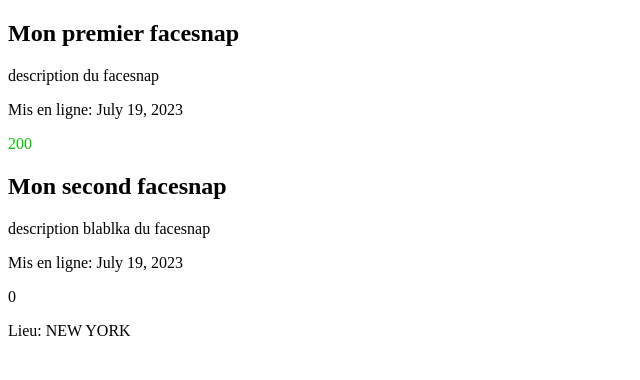
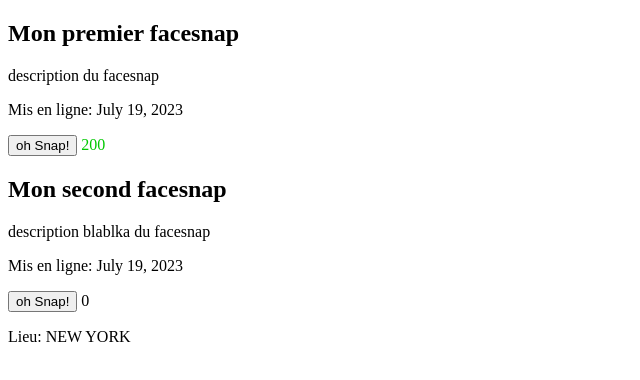
Before and after one commit to emmflo0510/nouveau, an Angular app in the folder snapface/: page / in a window 1280 px wide. Shown: the top 380 px of the page, without its empty margins (0-640 px from the left). Built offline with nearby package versions, Linux system fonts and the light colour scheme.

Commit message:
création boutton

```diff
--- a/snapface/src/app/single-face-snap/single-face-snap.component.html
+++ b/snapface/src/app/single-face-snap/single-face-snap.component.html
@@ -2,6 +2,10 @@
     <h2>{{faceSnap.title }}</h2>
     <p> {{ faceSnap.description }}</p>
     <p> Mis en ligne: {{faceSnap.createDate | date: "longDate"}}</p>
-    <span [ngStyle]="{color:'rgb(0,'+faceSnap.snaps+',0)'}"> {{ faceSnap.snaps }}</span>
+    <p>
+        <button (clic)="onSnap()">{{ snappedButtonText}}</button>
+        <span [ngStyle]="{color:'rgb(0,'+faceSnap.snaps+',0)'}"> {{ faceSnap.snaps }}</span>
+    </p>
+
     <p *ngIf="faceSnap.location"> Lieu: {{faceSnap.location | uppercase}}</p>
 </div>
--- a/snapface/src/app/single-face-snap/single-face-snap.component.ts
+++ b/snapface/src/app/single-face-snap/single-face-snap.component.ts
@@ -10,8 +10,24 @@ export class SingleFaceSnapComponent implements OnInit {
 
   @Input() faceSnap!: FaceSnap;
 
+  snapped!: boolean;
+  snappedButtonText!: string;
+
   constructor(){}
 
-  ngOnInit(): void{}
+  ngOnInit(): void{
+    this.snapped = false;
+    this.snappedButtonText = "oh Snap!"
+  }
+
+  onSnap() {
+    if (this.snapped){
+      this.snapped = false;
+      this.snappedButtonText='oh Snap';
+    }else{
+      this.snapped = true;
+      this.snappedButtonText='Snapped!';
+    }
+  }
 
 }
```
